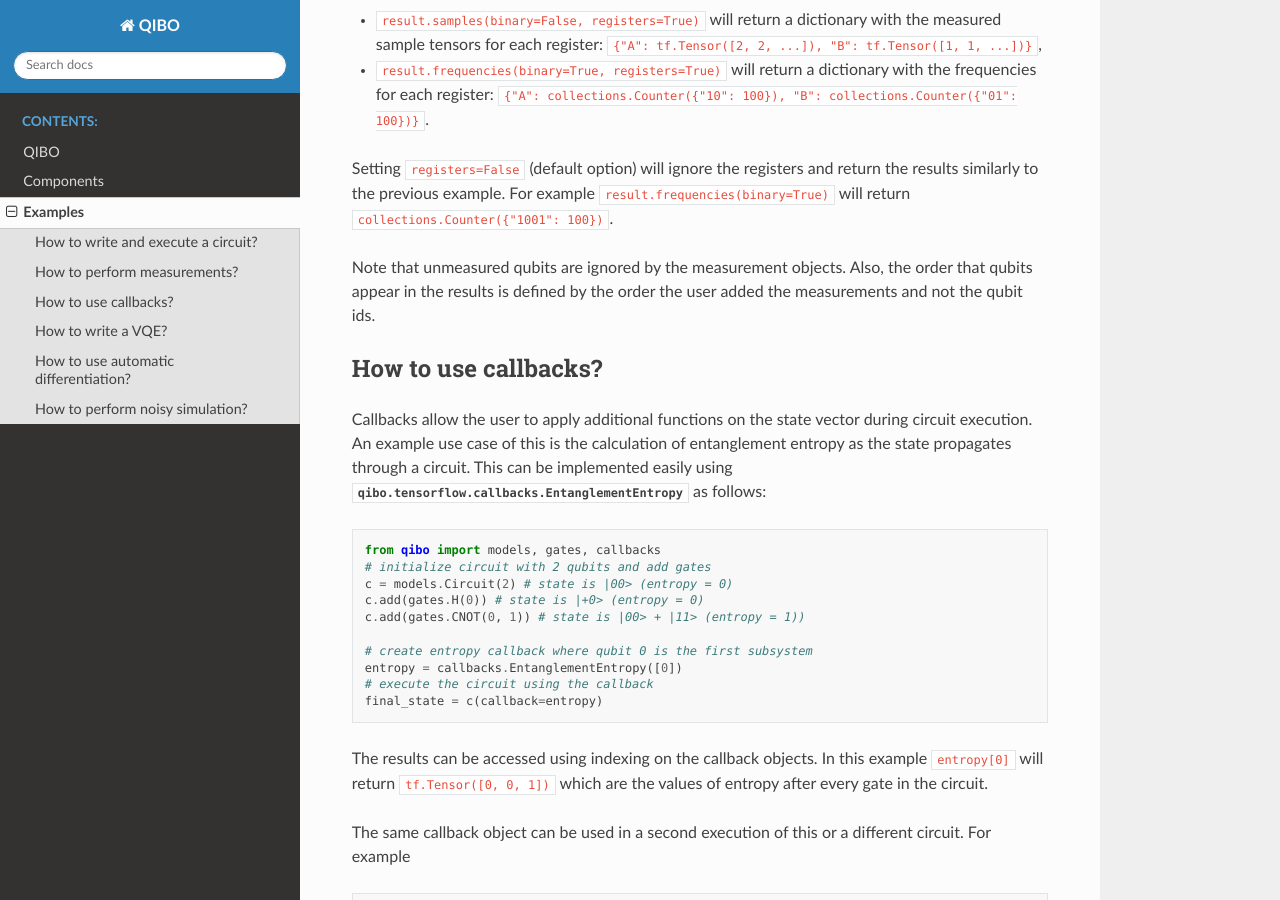
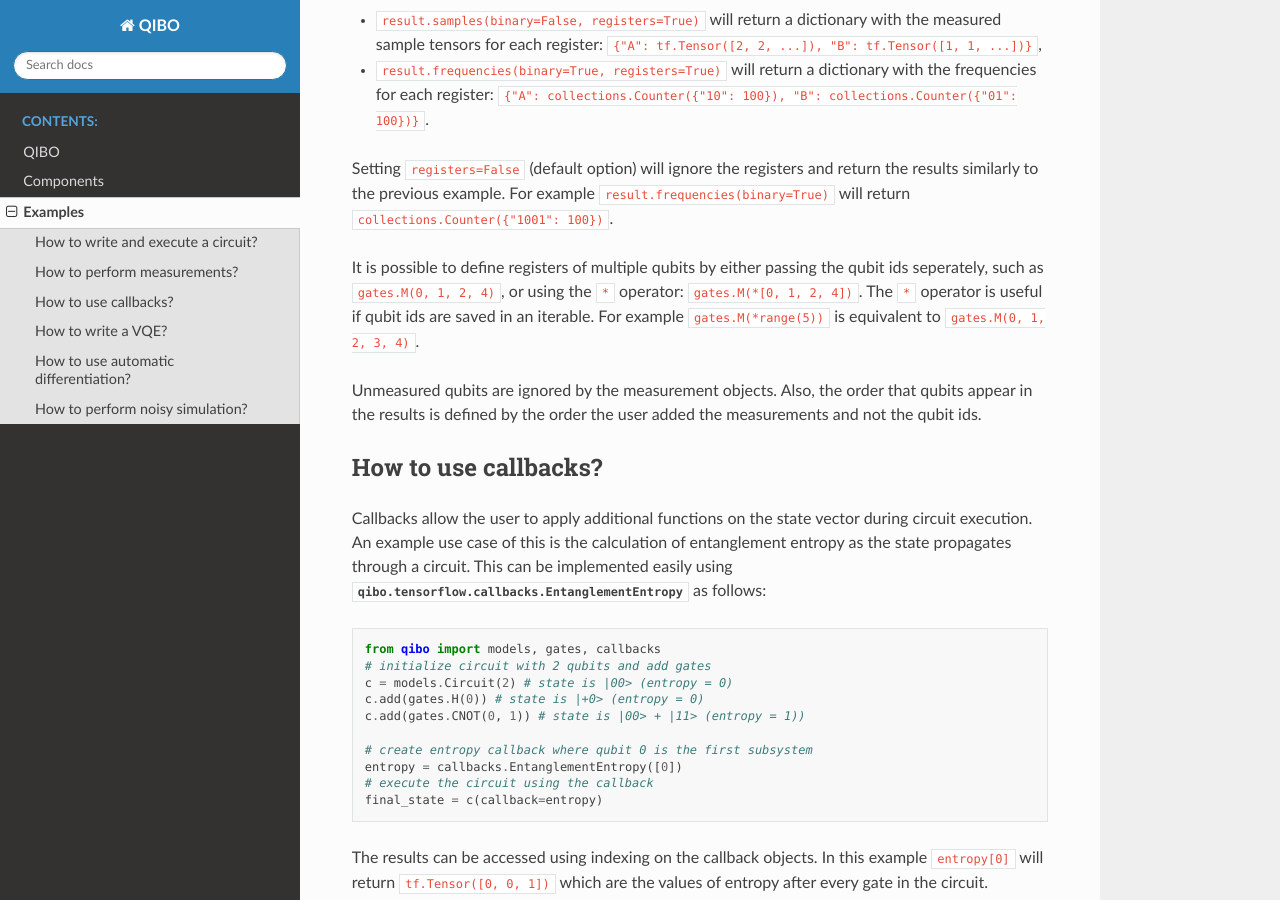
Before and after one commit to qiboteam/qibo, a Sphinx documentation site: the page built from doc/source/examples.rst, in a window 1280 px wide and 900 px high, scrolled down 2692 px. Built offline with Sphinx 7.4.7 and the Read the Docs theme 2.0.0, drawn with Linux system fonts in a browser that asks for light colours.

Commit message:
Add star operator example for measurements

```diff
--- a/doc/source/examples.rst
+++ b/doc/source/examples.rst
@@ -146,7 +146,13 @@ Setting ``registers=False`` (default option) will ignore the registers and retur
 results similarly to the previous example. For example ``result.frequencies(binary=True)``
 will return ``collections.Counter({"1001": 100})``.
 
-Note that unmeasured qubits are ignored by the measurement objects. Also, the
+It is possible to define registers of multiple qubits by either passing
+the qubit ids seperately, such as ``gates.M(0, 1, 2, 4)``, or using the ``*``
+operator: ``gates.M(*[0, 1, 2, 4])``. The ``*`` operator is useful if qubit
+ids are saved in an iterable. For example ``gates.M(*range(5))`` is equivalent
+to ``gates.M(0, 1, 2, 3, 4)``.
+
+Unmeasured qubits are ignored by the measurement objects. Also, the
 order that qubits appear in the results is defined by the order the user added
 the measurements and not the qubit ids.
 
```
Also changed, not shown: 1 other file.
